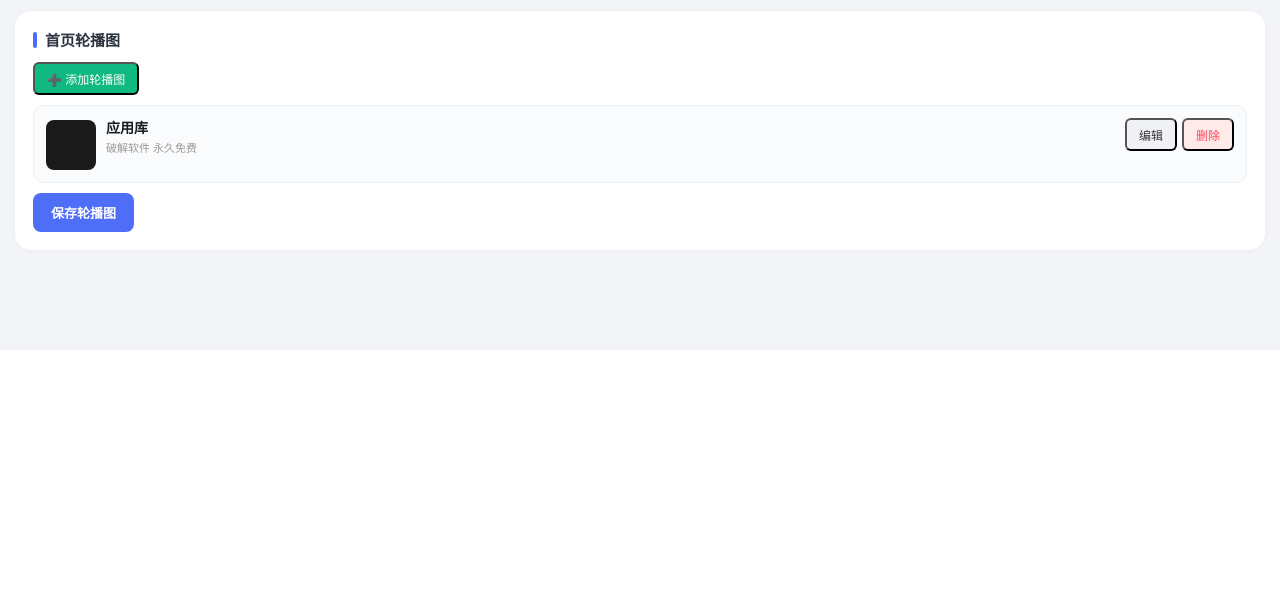
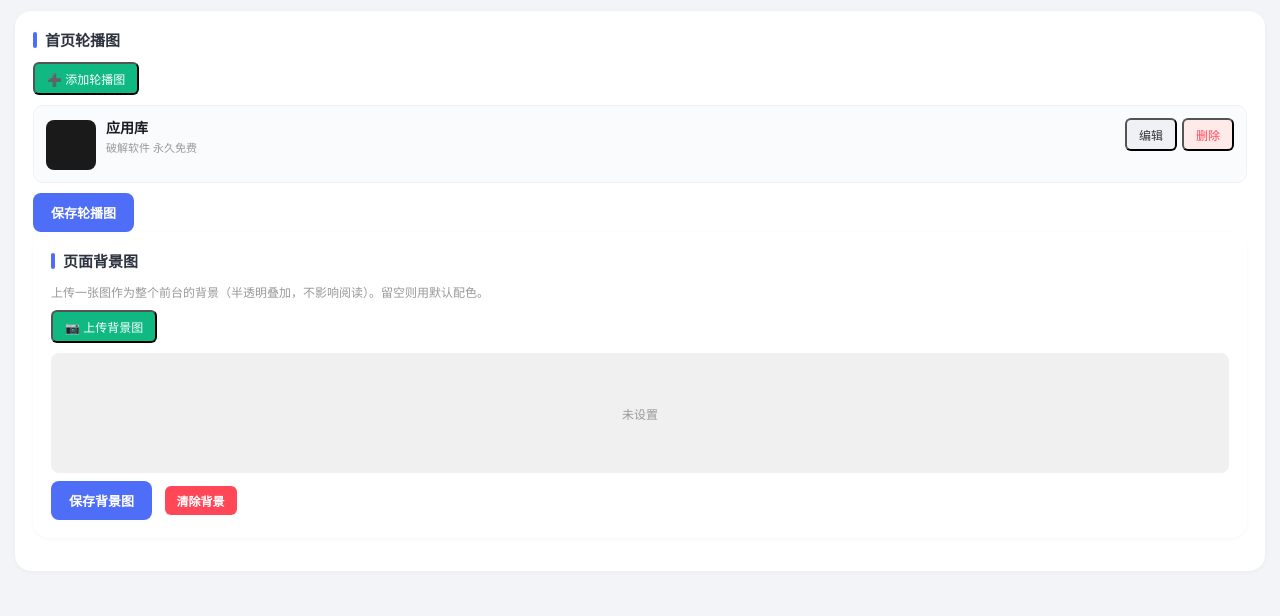
Before and after one commit to maidang232/appstore, a Flask app: page /admin in a window 1280 px wide. Shown: the part 450-1066 px from the top of the page. Before the commit the page ends 800 px from the top, so only its background shows below. Run offline with Flask 3, Linux system fonts and the light colour scheme; the visitor is signed in with stand-in values (Sample User, id 1); data comes from the database, SQL or seed files in the repository.

Commit message:
Implement background image upload and preview feature
Added functionality for background image upload and management.

```diff
--- a/templates/admin.html
+++ b/templates/admin.html
@@ -82,6 +82,16 @@ textarea{resize:vertical;min-height:80px}
     <button class="btn-add" onclick="openModal('banner')">➕ 添加轮播图</button>
     <div class="item-list" id="banner-list"></div>
     <button class="btn btn-primary" style="margin-top:10px" onclick="saveAll('home_banners', 'banner')">保存轮播图</button>
+      <div class="section">
+    <h2>页面背景图</h2>
+    <div class="hint">上传一张图作为整个前台的背景（半透明叠加，不影响阅读）。留空则用默认配色。</div>
+    <input type="file" id="bg-upload" accept="image/*" style="display:none" onchange="uploadBg()">
+    <button class="btn-add" onclick="document.getElementById('bg-upload').click()">📷 上传背景图</button>
+    <div id="bg-preview" style="width:100%;height:120px;background-size:cover;background-position:center;border-radius:8px;margin-top:8px;background-color:#f0f0f0;display:flex;align-items:center;justify-content:center;color:#999;font-size:12px">未设置</div>
+    <input id="bg-image-url" type="hidden">
+    <button class="btn btn-primary" onclick="saveBgImage()" style="margin-top:8px">保存背景图</button>
+    <button class="btn btn-danger" onclick="clearBgImage()" style="margin-left:8px">清除背景</button>
+  </div>
   </div>
 </div>
 <div id="tab-notice" class="tab-content">
@@ -434,6 +444,12 @@ async function saveMyPage() {
 async function loadConfig() {
   config = await fetch('/api/config').then(r => r.json());
   document.getElementById('ui-home-title').value = config.home_title || '';
+    document.getElementById('bg-image-url').value = config.bg_image || '';
+  if(config.bg_image){
+    var pv = document.getElementById('bg-preview');
+    pv.style.backgroundImage = 'url('+config.bg_image+')';
+    pv.innerHTML = '';
+  }
   document.getElementById('ui-home-subtitle').value = config.home_subtitle || '';
   document.getElementById('ui-notice-text').value = config.notice_text || '';
   document.getElementById('ui-apps-title').value = config.apps_title || '';
@@ -534,6 +550,34 @@ async function changePwd(){
     alert(data.error || '修改失败');
   }
 }
+  async function uploadBg(){
+  var fi = document.getElementById('bg-upload');
+  var f = fi.files[0];
+  if(!f) return;
+  var fd = new FormData();
+  fd.append('file', f);
+  var res = await fetch('/api/upload', {method:'POST', headers:{'X-Admin-Token':'admin123'}, body:fd});
+  var data = await res.json();
+  if(data.url){
+    document.getElementById('bg-image-url').value = data.url;
+    var pv = document.getElementById('bg-preview');
+    pv.style.backgroundImage = 'url('+data.url+')';
+    pv.innerHTML = '';
+  } else { alert('上传失败'); }
+}
+async function saveBgImage(){
+  var url = document.getElementById('bg-image-url').value;
+  await fetch('/api/config', {method:'POST', headers:H, body:JSON.stringify({bg_image:url})});
+  alert('已保存，前台刷新即可看到');
+}
+async function clearBgImage(){
+  await fetch('/api/config', {method:'POST', headers:H, body:JSON.stringify({bg_image:''})});
+  document.getElementById('bg-image-url').value = '';
+  var pv = document.getElementById('bg-preview');
+  pv.style.backgroundImage = '';
+  pv.innerHTML = '未设置';
+  alert('已清除');
+}
 loadConfig(); loadApps(); loadUsers();
 </script>
 
```
